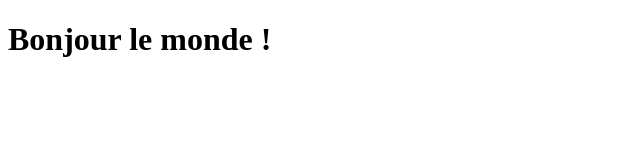
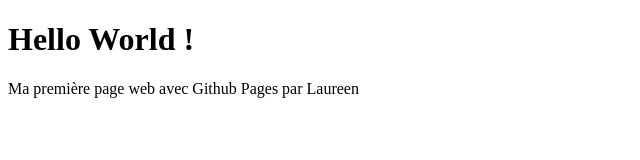
Before and after one commit to laureenbertrand-hue/sae105JLAS.github.io, a plain HTML site: page index.html in a window 1280 px wide. Shown: the whole page, without its empty margins (0-640 px from the left). Drawn offline with Linux system fonts and the light colour scheme.

Commit message:
index.html

```diff
--- a/index.html
+++ b/index.html
@@ -2,9 +2,10 @@
 <html lang="fr">
 <head>
     <meta charset="UTF-8">
-    <title>Mon site</title>
+    <title>Hello World de Laureen</title>
 </head>
 <body>
-    <h1>Bonjour le monde !</h1>
+    <h1>Hello World !</h1>
+    <p>Ma première page web avec Github Pages par Laureen</p>
 </body>
 </html>
```
